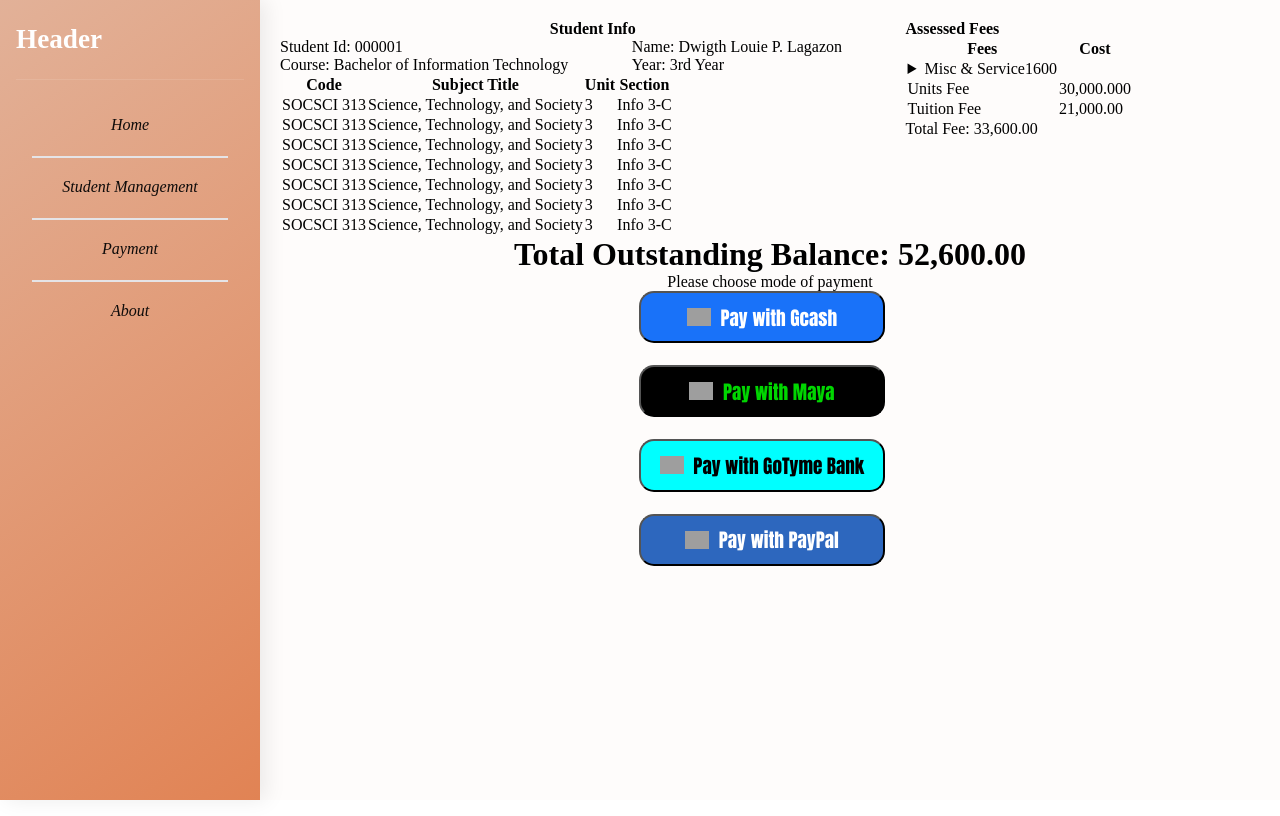
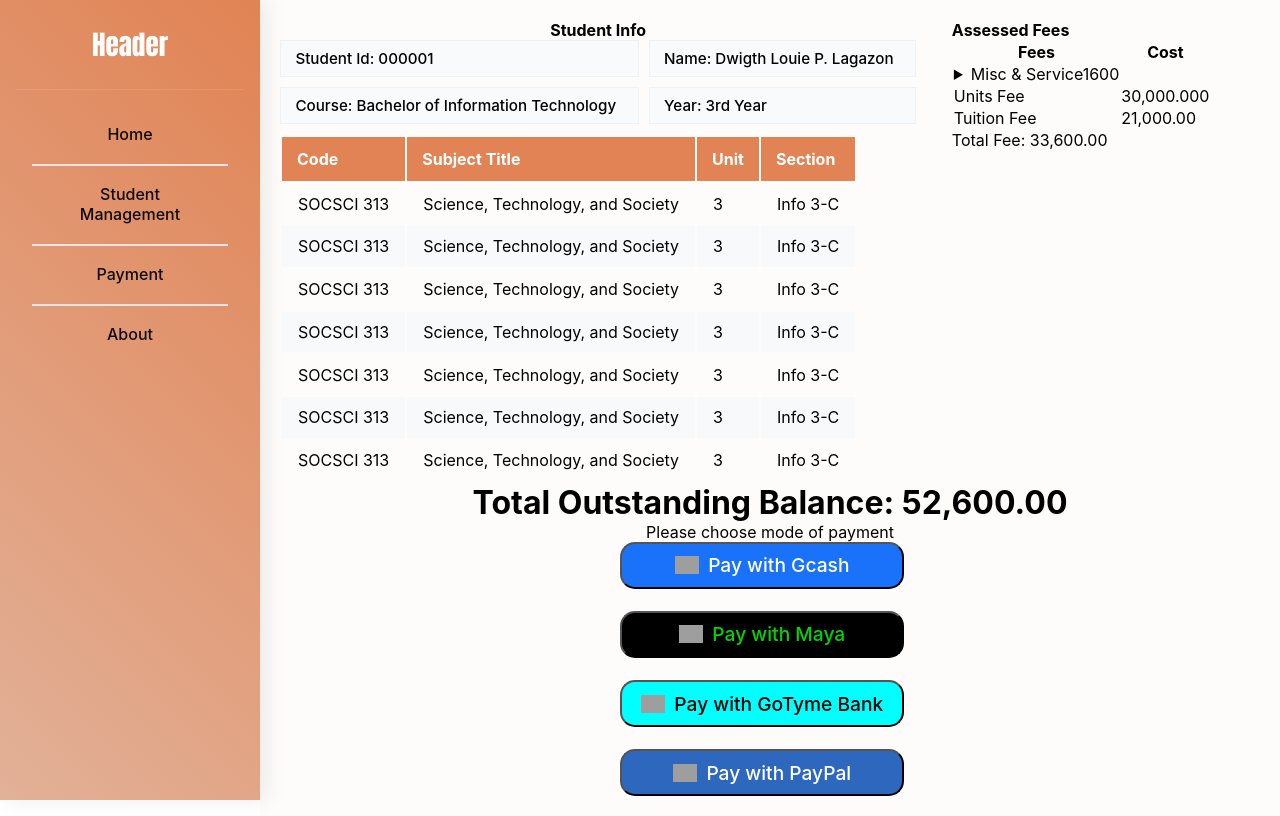
Before and after one commit to jellyacez/Online-Enrollment-System, a React (Vite) app: page /payment in a window 1280 px wide. Built offline with nearby package versions, Linux system fonts and the light colour scheme; grey boxes are pictures that could not be loaded.

Commit message:
lil more stuff

```diff
--- a/src/css/index.css
+++ b/src/css/index.css
@@ -14,6 +14,7 @@
     background-color: var(--bg);
     padding:20px
 }
+/* ALl of this are Nav*/
 .sidebar-left{
 position: fixed;
 top:0;
@@ -21,7 +22,7 @@ left:0;
 width:260px;
 min-width: 260px;
 height:100vh;
-background: linear-gradient(145deg, var(--secondary) 0%, var(--accent) 100%);
+background: linear-gradient(45deg, var(--secondary) 0%, var(--accent) 100%);
 overflow-y:auto;
 box-shadow: 6px 0 20px rgba(0, 0, 0, 0.08);
 z-index: 100;
@@ -40,7 +41,9 @@ height:100%;
 #logo h2{
   margin:0;
   color: white;
-  font-size:1.7rem
+  font-size:1.7rem;
+  font-family: Impact, Haettenschweiler, 'Arial Narrow Bold', sans-serif;
+  text-align: center;
 }
 #links{
   display:flex;
@@ -52,9 +55,12 @@ height:100%;
 }
 #links a{
   color:var(--text);
-  font-style: italic;
+  font-weight: 500;
   text-decoration: none;
   gap:14px;
+}
+#links a:hover{
+  color:whitesmoke
 }
 
 .link-container{
@@ -63,7 +69,7 @@ height:100%;
 }
 .link-container a{
     display: block;
-  padding: 12px 16px;
+  padding: 10px 16px;
   color: #cbd5e1;
   text-decoration: none;
   font-weight: 500;
@@ -80,3 +86,5 @@ height:100%;
   color: whitesmoke;
 
 }
+
+/* End of Nav*/
--- a/src/css/payment.css
+++ b/src/css/payment.css
@@ -1,7 +1,18 @@
+:root {
+  --text: #0e0b0a;
+  --text-h: #08060d;
+  --bg: #fefcfb;
+  --priamry:#fa6d06;
+  --secondary:#e2b198;
+  --accent:#e18354;
+  --border: #e5e4e7;
+
+}
 *,html,body{
     margin:0;
     padding:0;
     box-sizing: border-box;
+    font-family: 'Inter', system-ui, -apple-system, 'Segoe UI', Roboto, Helvetica, sans-serif;
 }
 main{
     margin-left:260px;
@@ -9,6 +20,87 @@ main{
     background-color: var(--bg);
     padding:20px
 }
+.generalInfo{
+    display:grid;
+    grid-template-columns: 2fr 1fr;
+    gap:1.6rem
+
+}
+
+
+#studentContainer h4{
+    text-align: center;
+}
+
+
+
+/* Student Info Area*/
+#studentInfo {
+    display: grid;
+    grid-template-columns: auto auto;
+    width:100%;
+    gap:10px;
+    padding-bottom: 0.70rem;
+}
+#studentInfo span{
+  font-size: 0.95rem;
+  font-weight: 500;
+  background: #f8fafc;
+  padding: 0.5rem 0.9rem;
+
+  border: 1px solid #eef2f6;
+
+}
+/* End of Student Info Area*/
+
+
+
+/* Student Subject Area*/
+#studentSubject tr td{
+    padding: 2rem;
+}
+.student-table thead tr {
+    background: linear-gradient(135deg, var(--accent) 0%, var(--accent) 100%);
+    color: white;
+    text-align: left;
+    font-weight: bold;
+}
+
+.student-table th{
+    padding: 12px 15px;
+}
+.student-table tbody td{
+    padding: 0.65rem 1rem;
+}
+
+
+.student-table tbody tr {
+    border-bottom: 1px solid #e0e0e0;
+}
+
+.student-table tbody tr:nth-of-type(even) {
+    background-color: #f8f9fa;
+}
+
+
+.student-table tbody tr:hover {
+    background-color: #f1f3f5;
+    transition: 0.3s ease;
+}
+/* End of Student Subject Area*/
+
+/* Fees Area*/
+#feesContainer{
+    padding-left: 10px;
+}
+
+
+
+/* End of Fees Area*/
+
+
+/* Transaction Area*/
+
 .paybtns {
     display: flex;
     flex-direction: column;
@@ -64,17 +156,4 @@ background-color: aqua;
 background-color: #2d67be;
 color: white;
 }
-.generalInfo{
-    display:grid;
-    grid-template-columns: auto auto;
-}
-#studentContainer h4{
-    text-align: center;
-}
-#studentInfo {
-    display: grid;
-    grid-template-columns: auto auto;
-}
-#studentSubject tr td{
-    padding: 2rem;
-}
+/*End of Transaction Area*/
--- a/src/pages/Payment.jsx
+++ b/src/pages/Payment.jsx
@@ -1,8 +1,10 @@
 import '../css/index.css';
 import '../css/payment.css';
+
 //https://brandfetch.com/gcash.com Gcash logo
-export default function Payment(){
-    return(
+
+export default function Payment() {
+    return (
         <main>
             <div className='generalInfo'>
                 <div id="studentContainer">
@@ -17,8 +19,8 @@ export default function Payment(){
                         <span>Year: 3rd Year</span>
                     </div>
 
-           <div className='studentSubject'>
-            <table>
+                    <div className='studentSubject-container'>
+                        <table className='student-table'>
                             <thead>
                                 <tr>
                                     <th>Code</th>
@@ -27,55 +29,65 @@ export default function Payment(){
                                     <th>Section</th>
                                 </tr>
                             </thead>
+                            <tbody>
                                 <tr>
                                     <td>SOCSCI 313</td>
                                     <td>Science, Technology, and Society</td>
                                     <td>3</td>
                                     <td>Info 3-C</td>
                                 </tr>
+
                                 <tr>
                                     <td>SOCSCI 313</td>
                                     <td>Science, Technology, and Society</td>
                                     <td>3</td>
                                     <td>Info 3-C</td>
                                 </tr>
+
                                 <tr>
                                     <td>SOCSCI 313</td>
                                     <td>Science, Technology, and Society</td>
                                     <td>3</td>
                                     <td>Info 3-C</td>
                                 </tr>
+
                                 <tr>
                                     <td>SOCSCI 313</td>
                                     <td>Science, Technology, and Society</td>
                                     <td>3</td>
                                     <td>Info 3-C</td>
                                 </tr>
+
                                 <tr>
                                     <td>SOCSCI 313</td>
                                     <td>Science, Technology, and Society</td>
                                     <td>3</td>
                                     <td>Info 3-C</td>
                                 </tr>
+
                                 <tr>
                                     <td>SOCSCI 313</td>
                                     <td>Science, Technology, and Society</td>
                                     <td>3</td>
                                     <td>Info 3-C</td>
                                 </tr>
+
                                 <tr>
                                     <td>SOCSCI 313</td>
                                     <td>Science, Technology, and Society</td>
                                     <td>3</td>
                                     <td>Info 3-C</td>
                                 </tr>
+                            </tbody>
                         </table>
                     </div>
                 </div>
+
                 <div id="feesContainer">
                     <div>
                         <h4>Assessed Fees</h4>
                     </div>
+
                     <div id="tableContainer">
                         <table>
                             <thead>
@@ -84,6 +96,7 @@ export default function Payment(){
                                     <th>Cost</th>
                                 </tr>
                             </thead>
+
                             <tr>
                                 <td>
                                     <details>
@@ -91,26 +104,32 @@ export default function Payment(){
                                             <span>Misc & Service</span>
                                             <span>1600</span>
                                         </summary>
+
                                         <div className='info-row'>
                                             <span>USC Fee</span>
                                             <span>PHP150.00</span>
                                         </div>
+
                                         <div className='info-row'>
                                             <span>Club Fee</span>
                                             <span>PHP150.00</span>
                                         </div>
+
                                         <div className='info-row'>
                                             <span>School Id Fee</span>
                                             <span>PHP150.00</span>
                                         </div>
+
                                         <div className='info-row'>
                                             <span>Guidance Fee</span>
                                             <span>PHP150.00</span>
                                         </div>
+
                                         <div className='info-row'>
                                             <span>Insurance Fee</span>
                                             <span>PHP150.00</span>
                                         </div>
+
                                         <div className='info-row'>
                                             <span>Development Fees</span>
                                             <span>PHP150.00</span>
@@ -118,10 +137,12 @@ export default function Payment(){
                                     </details>
                                 </td>
                             </tr>
+
                             <tr>
                                 <td>Units Fee</td>
                                 <td>30,000.000</td>
                             </tr>
+
                             <tr>
                                 <td>Tuition Fee</td>
                                 <td>21,000.00</td>
@@ -135,30 +156,45 @@ export default function Payment(){
                     </div>
                 </div>
             </div>
+
             <div className="payment-tab">
                 <h1>Total Outstanding Balance: 52,600.00</h1>
                 <span>Please choose mode of payment</span>
+
                 <div className="paybtns">
-                    <button className="paybtn" id="gcash"> <img src=" https://cdn.brandfetch.io/idU5cKFAqi/theme/dark/logo.svg?c=1bxid64Mup7aczewSAYMX&t=1764364200213" alt="Gcash-log" />
+                    <button className="paybtn" id="gcash">
+                        <img
+                            src=" https://cdn.brandfetch.io/idU5cKFAqi/theme/dark/logo.svg?c=1bxid64Mup7aczewSAYMX&t=1764364200213"
+                            alt="Gcash-log"
+                        />
                         <span>Pay with Gcash</span>
                     </button>
 
                     <button className="paybtn" id="maya" onclick="">
-                    <img src="https://cdn.brandfetch.io/idNZIam-Y9/w/200/h/200/theme/dark/icon.jpeg?c=1bxid64Mup7aczewSAYMX&t=1671108646055" alt="maya-logo" />
+                        <img
+                            src="https://cdn.brandfetch.io/idNZIam-Y9/w/200/h/200/theme/dark/icon.jpeg?c=1bxid64Mup7aczewSAYMX&t=1671108646055"
+                            alt="maya-logo"
+                        />
                         <span>Pay with Maya</span>
                     </button>
 
                     <button className="paybtn" id="tyme">
-                    <img src="https://cdn.brandfetch.io/idnIc2_J5Q/w/400/h/400/theme/dark/icon.jpeg?c=1bxid64Mup7aczewSAYMX&t=1668014125659" alt="GoTyme-logo" />
+                        <img
+                            src="https://cdn.brandfetch.io/idnIc2_J5Q/w/400/h/400/theme/dark/icon.jpeg?c=1bxid64Mup7aczewSAYMX&t=1668014125659"
+                            alt="GoTyme-logo"
+                        />
                         <span>Pay with GoTyme Bank</span>
                     </button>
 
                     <button className="paybtn" id="paypal">
-                    <img src="https://cdn.brandfetch.io/id-Wd4a4TS/theme/dark/id31tBizMM.svg?c=1bxid64Mup7aczewSAYMX&t=1727787879793" alt="Paypal-logo" />
+                        <img
+                            src="https://cdn.brandfetch.io/id-Wd4a4TS/theme/dark/id31tBizMM.svg?c=1bxid64Mup7aczewSAYMX&t=1727787879793"
+                            alt="Paypal-logo"
+                        />
                         <span>Pay with PayPal</span>
                     </button>
                 </div>
             </div>
         </main>
-    )
+    );
 }
```
Lines whose indentation alone changed are shown as unchanged.
